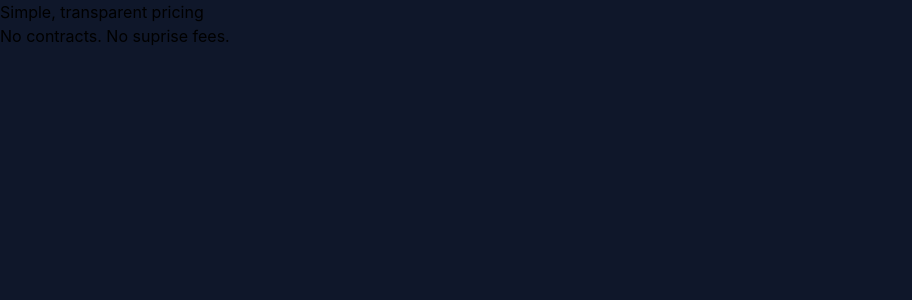
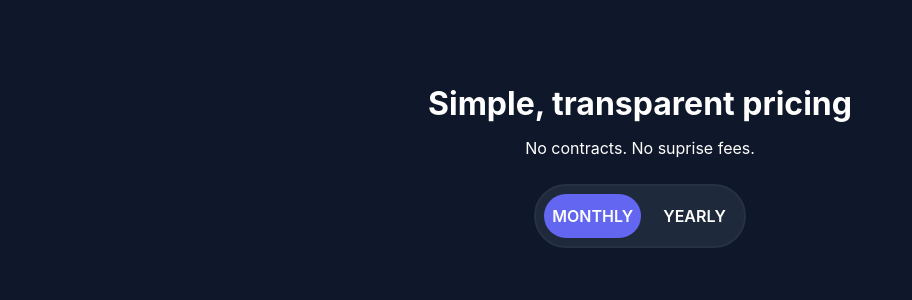
Before and after one commit to ManishNewa/ReactApp, a React (Vite) app: page / in a window 1280 px wide. Shown: the top 300 px of the page, without its empty margins (0-912 px from the left). Built offline with nearby package versions, Linux system fonts and the light colour scheme.

Commit message:
contents added in hero section

```diff
--- a/src/App.jsx
+++ b/src/App.jsx
@@ -1,9 +1,19 @@
 function App() {
     return (
-        <main className="min-h-screen bg-[#0F172A]">
-            <section className="hero-section">
-                <header>Simple, transparent pricing</header>
-                <p>No contracts. No suprise fees.</p>
+        <main className="min-h-screen bg-[#0F172A] py-[10vh]">
+            <section className="hero-section flex flex-col items-center justify-center gap-2">
+                <h1 className="text-white text-[32px] font-bold">
+                    Simple, transparent pricing
+                </h1>
+                <p className="text-white mb-4">No contracts. No suprise fees.</p>
+                <div className="flex  p-2 gap-3 bg-[#1E293B] border-2 border-[#263145] rounded-[50px]">
+                    <button className="uppercase p-2 bg-[#6366F1] rounded-[50px] font-semibold text-white">
+                        Monthly
+                    </button>
+                    <button className="uppercase p-2.5 font-semibold text-white">
+                        Yearly
+                    </button>
+                </div>
             </section>
         </main>
     );
```
